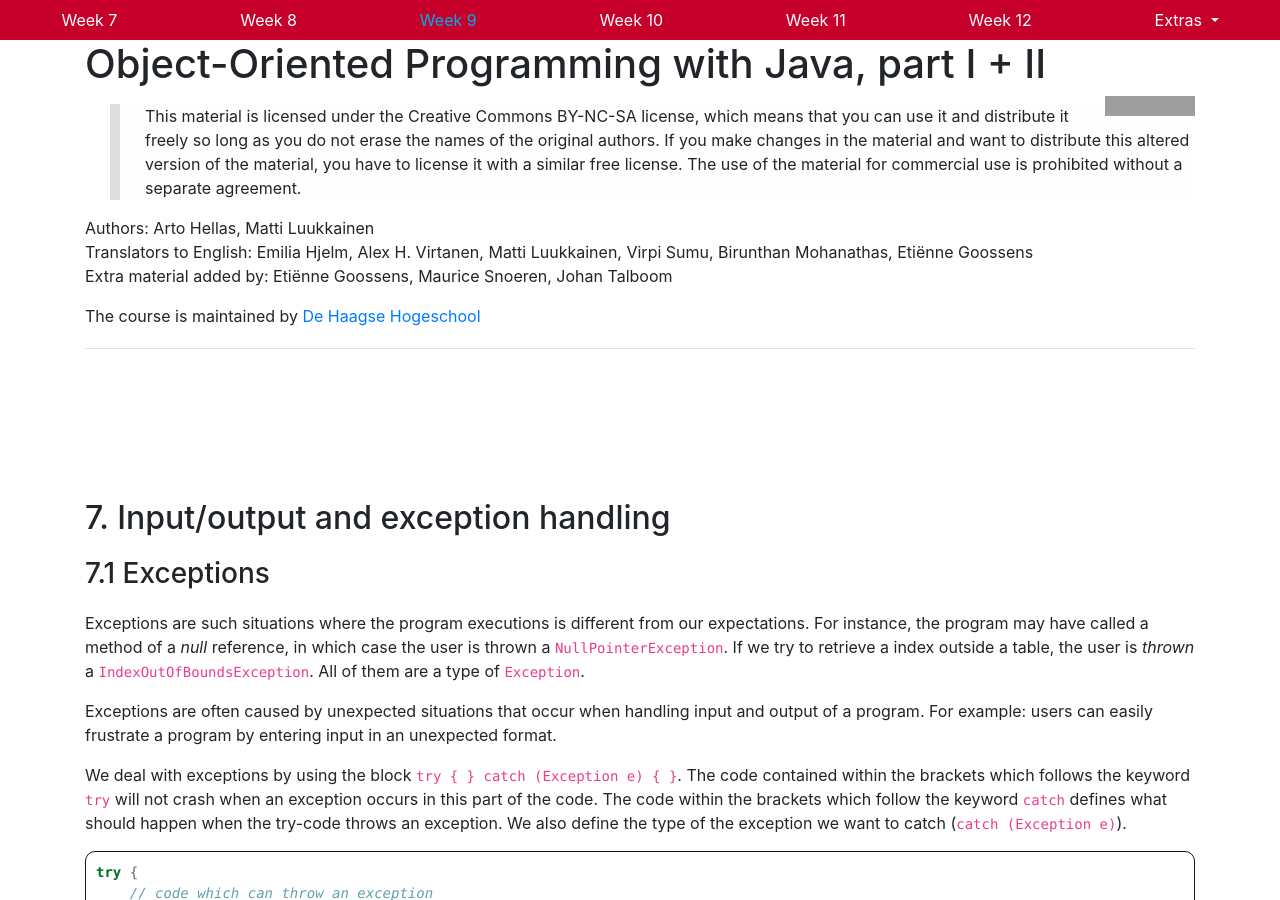
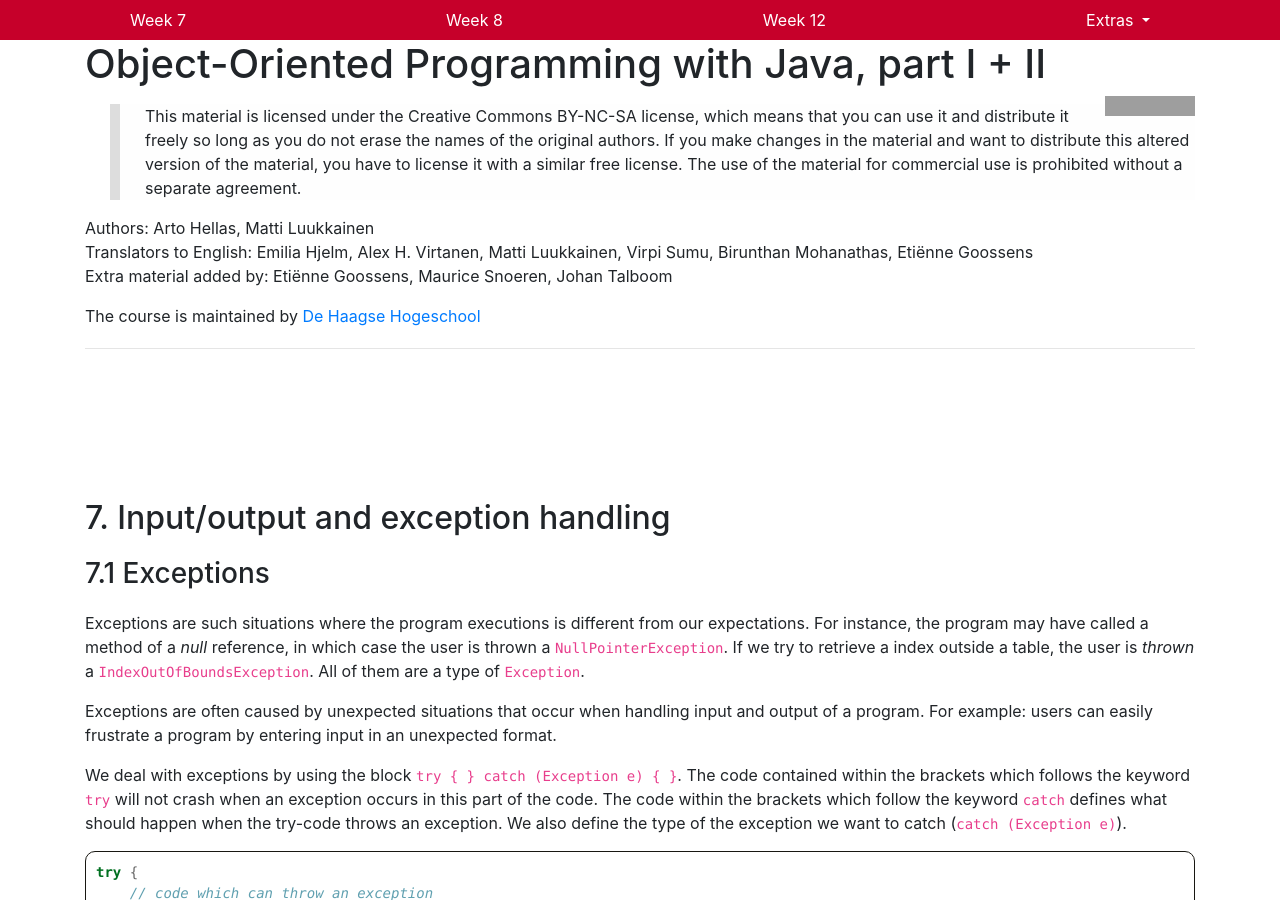
Before and after one commit to hhs-2018-se-dt-s2-apip/APDE-lesmateriaal, a Jekyll site: the page built from week9.md, in a window 1280 px wide and 900 px high. Built offline with Jekyll 4.4.1, drawn with Linux system fonts in a browser that asks for light colours; comment, search, counter and statistics services are not loaded; grey boxes are pictures that could not be loaded.

Commit message:
Removed week9 etc.

```diff
--- a/_layouts/ogp1.html
+++ b/_layouts/ogp1.html
@@ -232,15 +232,6 @@
             <a class="nav-link {% if page.title == "Week 8" %} active{% endif %}" href="week8">Week 8</a>
           </li>
           <li class="nav-item">
-            <a class="nav-link {% if page.title == "Week 9" %} active{% endif %}" href="week9">Week 9</a>
-          </li>
-          <li class="nav-item">
-            <a class="nav-link {% if page.title == "Week 10" %} active{% endif %}" href="week10">Week 10</a>
-          </li>
-          <li class="nav-item">
-            <a class="nav-link {% if page.title == "Week 11" %} active{% endif %}" href="week11">Week 11</a>
-          </li>
-          <li class="nav-item">
             <a class="nav-link {% if page.title == "Week 12" %} active{% endif %}" href="week12">Week 12</a>
           </li>
           <li class="nav-item dropdown">
```
